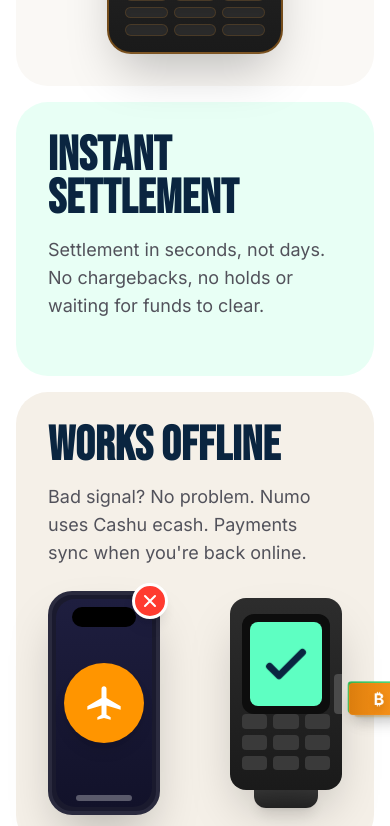
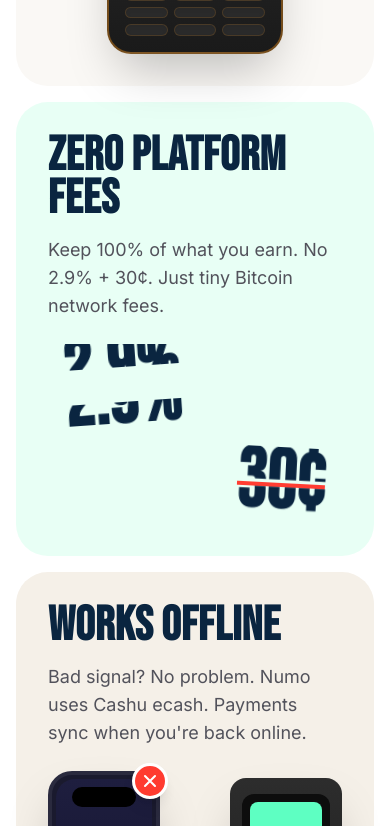
Before and after one commit to swedishfrenchpress/miniature-octo-invention, a Next.js app in the folder numo-site/: page / in a window 390 px wide. Shown: the part 1180-2006 px from the top of the page. Built offline with nearby package versions, Linux system fonts and the light colour scheme; a web font is replaced by a local one.

Commit message:
added zero fees animation.

```diff
--- a/numo-site/src/app/globals.css
+++ b/numo-site/src/app/globals.css
@@ -228,6 +228,178 @@
   top: 0;
   clip-path: inset(50% 0 0 0);
   animation: slice-bottom 8.5s ease-out forwards;
+}
+
+/* Fee slicing animation - 12 second loop with heavily staggered timing */
+
+/* ===== FIRST FEE: 2.9% - appears first, cuts at ~3.5s ===== */
+@keyframes fee-1-container {
+  /* Fade in (0-7% = 0-0.84s) */
+  0% {
+    opacity: 0;
+    transform: rotate(-4deg) translateY(10px);
+  }
+  7% {
+    opacity: 1;
+    transform: rotate(-4deg) translateY(0);
+  }
+
+  /* Float/hover (7-30% = 0.84-3.6s) */
+  12% {
+    transform: rotate(-4deg) translateY(-5px);
+  }
+  20% {
+    transform: rotate(-4deg) translateY(3px);
+  }
+  28% {
+    transform: rotate(-4deg) translateY(0);
+  }
+
+  /* Hold during slice and after (30-83%) */
+  30%, 83% {
+    opacity: 1;
+    transform: rotate(-4deg) translateY(0);
+  }
+
+  /* Fade out (83-100% = 10-12s) */
+  83% {
+    opacity: 1;
+  }
+  100% {
+    opacity: 0;
+    transform: rotate(-4deg) translateY(0);
+  }
+}
+
+@keyframes fee-1-slice-top {
+  /* Normal (0-30% = 0-3.6s) */
+  0%, 30% {
+    transform: translateY(0);
+  }
+  /* Slice up (30-35% = 3.6-4.2s) */
+  35%, 100% {
+    transform: translateY(-18px);
+  }
+}
+
+@keyframes fee-1-slice-bottom {
+  /* Normal (0-30% = 0-3.6s) */
+  0%, 30% {
+    transform: translateY(0);
+  }
+  /* Slice down (30-35% = 3.6-4.2s) */
+  35%, 100% {
+    transform: translateY(18px);
+  }
+}
+
+@keyframes slice-line-1 {
+  /* Hidden (0-30%) */
+  0%, 30% {
+    transform: scaleX(0);
+    opacity: 0;
+  }
+  /* Slash (30-32%) */
+  31% {
+    transform: scaleX(1);
+    opacity: 1;
+  }
+  /* Fade (32-40%) */
+  40% {
+    transform: scaleX(1);
+    opacity: 0;
+  }
+  40%, 100% {
+    transform: scaleX(0);
+    opacity: 0;
+  }
+}
+
+/* ===== SECOND FEE: 30¢ - appears later, cuts much later (~6s after first) ===== */
+@keyframes fee-2-container {
+  /* Stay hidden initially (0-10% = 0-1.2s) */
+  0%, 10% {
+    opacity: 0;
+    transform: rotate(3deg) translateY(10px);
+  }
+  /* Fade in (10-18% = 1.2-2.16s) */
+  18% {
+    opacity: 1;
+    transform: rotate(3deg) translateY(0);
+  }
+
+  /* Float/hover (18-55% = 2.16-6.6s) - longer hover before cut */
+  25% {
+    transform: rotate(3deg) translateY(-5px);
+  }
+  35% {
+    transform: rotate(3deg) translateY(3px);
+  }
+  45% {
+    transform: rotate(3deg) translateY(-3px);
+  }
+  55% {
+    transform: rotate(3deg) translateY(0);
+  }
+
+  /* Hold during slice and after (55-83%) */
+  55%, 83% {
+    opacity: 1;
+    transform: rotate(3deg) translateY(0);
+  }
+
+  /* Fade out (83-100% = 10-12s) */
+  83% {
+    opacity: 1;
+  }
+  100% {
+    opacity: 0;
+    transform: rotate(3deg) translateY(0);
+  }
+}
+
+@keyframes fee-2-slice-top {
+  /* Normal (0-55% = 0-6.6s) - cuts ~3 seconds after first! */
+  0%, 55% {
+    transform: translateY(0);
+  }
+  /* Slice up (55-60% = 6.6-7.2s) */
+  60%, 100% {
+    transform: translateY(-18px);
+  }
+}
+
+@keyframes fee-2-slice-bottom {
+  /* Normal (0-55% = 0-6.6s) */
+  0%, 55% {
+    transform: translateY(0);
+  }
+  /* Slice down (55-60% = 6.6-7.2s) */
+  60%, 100% {
+    transform: translateY(18px);
+  }
+}
+
+@keyframes slice-line-2 {
+  /* Hidden (0-55%) */
+  0%, 55% {
+    transform: scaleX(0);
+    opacity: 0;
+  }
+  /* Slash (55-57%) */
+  56% {
+    transform: scaleX(1);
+    opacity: 1;
+  }
+  /* Fade (57-65%) */
+  65% {
+    transform: scaleX(1);
+    opacity: 0;
+  }
+  65%, 100% {
+    transform: scaleX(0);
+    opacity: 0;
+  }
 }
 
 /* Offline payment animation - staggered trail of bills with more space */
--- a/numo-site/src/app/page.tsx
+++ b/numo-site/src/app/page.tsx
@@ -419,16 +419,97 @@
             </div>
           </div>
 
-          {/* Row 1 - Right: Instant settlement */}
+          {/* Row 1 - Right: Zero platform fees */}
           <div className="bg-mint-soft rounded-[2rem] p-8 flex flex-col">
             <div className="flex items-start justify-between mb-4 gap-4">
               <h3 className="font-display text-5xl md:text-6xl text-navy leading-[0.9] font-bold flex-1">
-                Instant settlement
+                Zero platform{" "}
+                <span className="zero-slice-container">
+                  <span className="zero-slice-top">fees</span>
+                  <span className="zero-slice-bottom">fees</span>
+                </span>
               </h3>
             </div>
             <p className="text-lg text-gray-600 mb-6">
-              Settlement in seconds, not days. No chargebacks, no holds or waiting for funds to clear.
+              Keep 100% of what you earn. No 2.9% + 30¢. Just tiny Bitcoin network fees.
             </p>
+
+            {/* Fee Slicing Animation */}
+            <div className="flex-1 relative min-h-[180px] overflow-hidden">
+              {/* First fee: 2.9% - positioned upper left, slight angle */}
+              <div
+                className="absolute left-4 top-2"
+                style={{
+                  animation: 'fee-1-container 12s ease-in-out infinite',
+                  transform: 'rotate(-4deg)'
+                }}
+              >
+                <div className="relative inline-block">
+                  {/* Top half */}
+                  <span
+                    className="font-display text-7xl md:text-8xl text-navy font-bold inline-block"
+                    style={{
+                      clipPath: 'inset(0 0 50% 0)',
+                      animation: 'fee-1-slice-top 12s ease-in-out infinite'
+                    }}
+                  >
+                    2.9%
+                  </span>
+                  {/* Bottom half */}
+                  <span
+                    className="font-display text-7xl md:text-8xl text-navy font-bold absolute left-0 top-0"
+                    style={{
+                      clipPath: 'inset(50% 0 0 0)',
+                      animation: 'fee-1-slice-bottom 12s ease-in-out infinite'
+                    }}
+                  >
+                    2.9%
+                  </span>
+                </div>
+                {/* Slice line for first fee */}
+                <div
+                  className="absolute left-0 right-0 top-1/2 h-1 bg-[#FF3B30] origin-left"
+                  style={{ animation: 'slice-line-1 12s ease-in-out infinite' }}
+                ></div>
+              </div>
+
+              {/* Second fee: 30¢ - positioned lower right, different angle */}
+              <div
+                className="absolute right-4 bottom-2"
+                style={{
+                  animation: 'fee-2-container 12s ease-in-out infinite',
+                  transform: 'rotate(3deg)'
+                }}
+              >
+                <div className="relative inline-block">
+                  {/* Top half */}
+                  <span
+                    className="font-display text-7xl md:text-8xl text-navy font-bold inline-block"
+                    style={{
+                      clipPath: 'inset(0 0 50% 0)',
+                      animation: 'fee-2-slice-top 12s ease-in-out infinite'
+                    }}
+                  >
+                    30¢
+                  </span>
+                  {/* Bottom half */}
+                  <span
+                    className="font-display text-7xl md:text-8xl text-navy font-bold absolute left-0 top-0"
+                    style={{
+                      clipPath: 'inset(50% 0 0 0)',
+                      animation: 'fee-2-slice-bottom 12s ease-in-out infinite'
+                    }}
+                  >
+                    30¢
+                  </span>
+                </div>
+                {/* Slice line for second fee */}
+                <div
+                  className="absolute left-0 right-0 top-1/2 h-1 bg-[#FF3B30] origin-left"
+                  style={{ animation: 'slice-line-2 12s ease-in-out infinite' }}
+                ></div>
+              </div>
+            </div>
           </div>
 
           {/* Row 2 - Left: Works Offline with animation */}
@@ -586,14 +667,10 @@
             <div className="flex flex-col md:flex-row md:items-center md:justify-between gap-6">
               <div>
                 <h3 className="font-display text-5xl md:text-6xl text-navy leading-[0.9] font-bold mb-2">
-                  Zero platform{" "}
-                  <span className="zero-slice-container">
-                    <span className="zero-slice-top">fees</span>
-                    <span className="zero-slice-bottom">fees</span>
-                  </span>
+                  Instant settlement
                 </h3>
                 <p className="text-lg text-gray-600">
-                  Keep 100% of what you earn. No 2.9% + 30¢. Just tiny Bitcoin network fees.
+                  Settlement in seconds, not days. No chargebacks, no holds or waiting for funds to clear.
                 </p>
               </div>
             </div>
```
